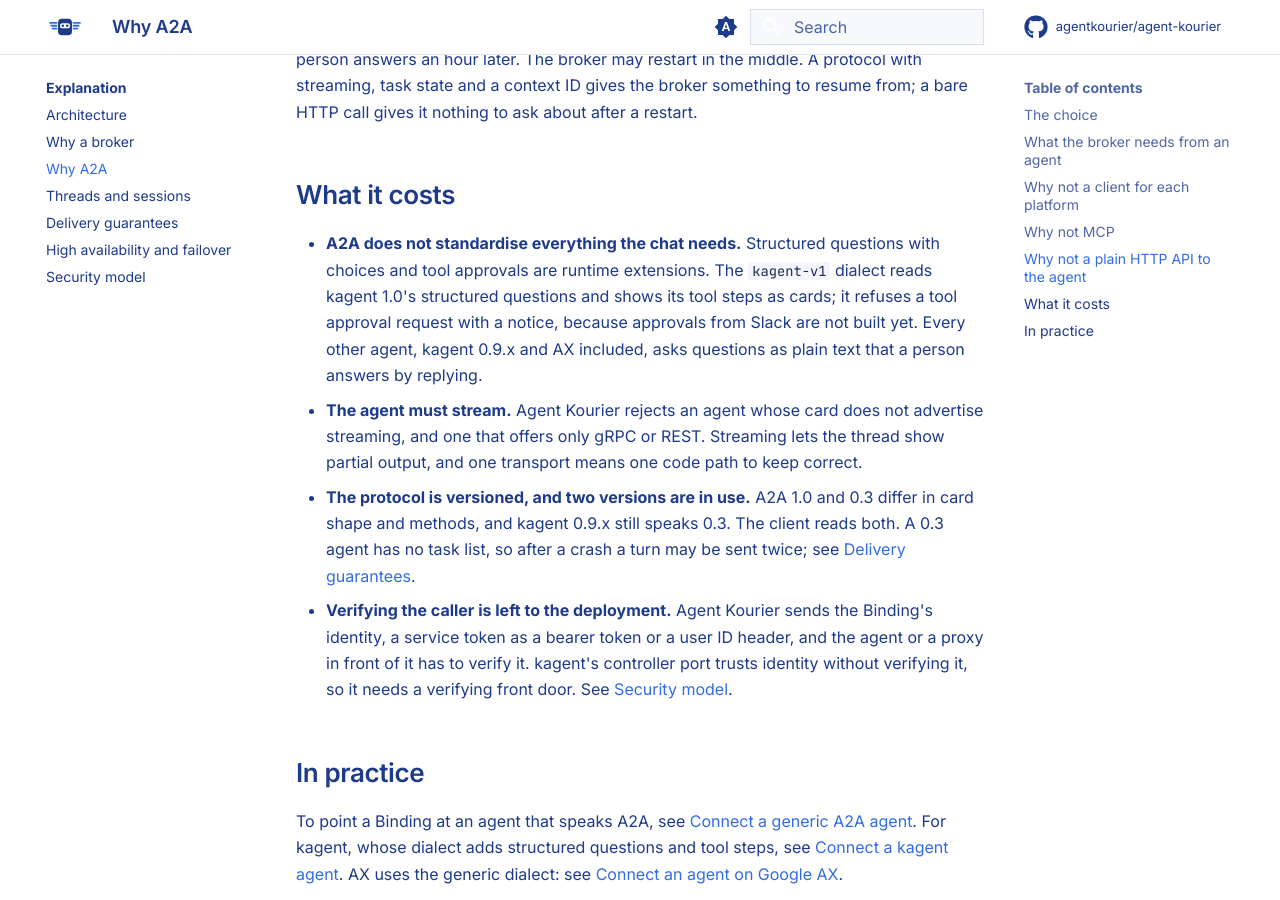
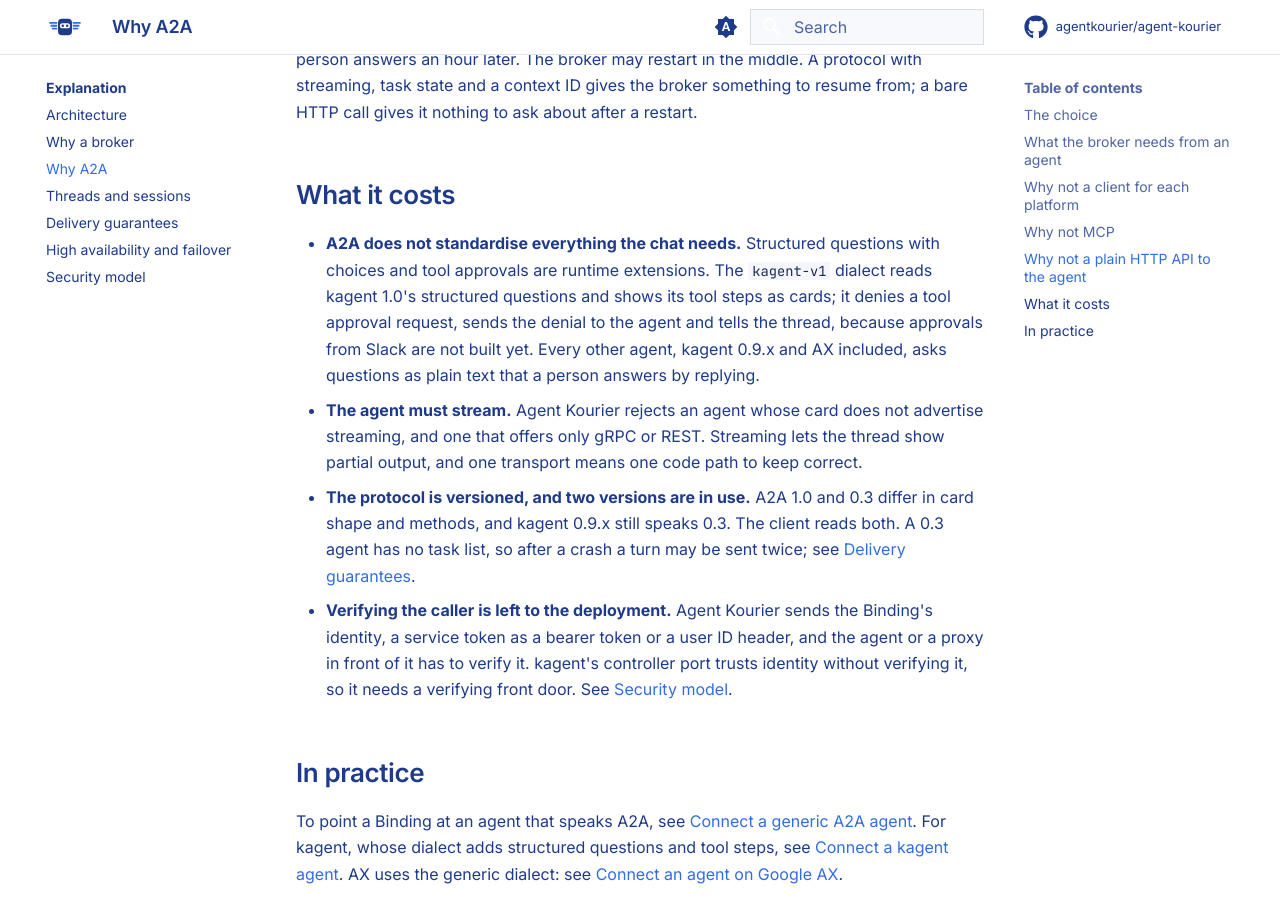
Before and after one commit to agentkourier/agent-kourier, an MkDocs documentation site: the page built from docs/explanation/why-a2a.md, in a window 1280 px wide and 900 px high, scrolled down 2202 px. Built offline with MkDocs 1.6.1 and Material for MkDocs 9.7.7, drawn with Linux system fonts in a browser that asks for light colours; comment, search, counter and statistics services are not loaded.

Commit message:
docs: a tool approval is denied and the agent receives the denial, not merely refused

```diff
--- a/docs/explanation/why-a2a.md
+++ b/docs/explanation/why-a2a.md
@@ -62,7 +62,7 @@
 
 - **A2A does not standardise everything the chat needs.** Structured questions with choices and tool approvals are
   runtime extensions. The `kagent-v1` dialect reads kagent 1.0's structured questions and shows its tool steps as
-  cards; it refuses a tool approval request with a notice, because approvals from Slack are not built yet. Every other
+  cards; it denies a tool approval request, sends the denial to the agent and tells the thread, because approvals from Slack are not built yet. Every other
   agent, kagent 0.9.x and AX included, asks questions as plain text that a person answers by replying.
 - **The agent must stream.** Agent Kourier rejects an agent whose card does not advertise streaming, and one that
   offers only gRPC or REST. Streaming lets the thread show partial output, and one transport means one code path to
```
Also changed, not shown: README.md (+1 -1 lines), docs/explanation/architecture.md (+1 -1 lines), docs/how-to/connect-kagent.md (+1 -1 lines).
